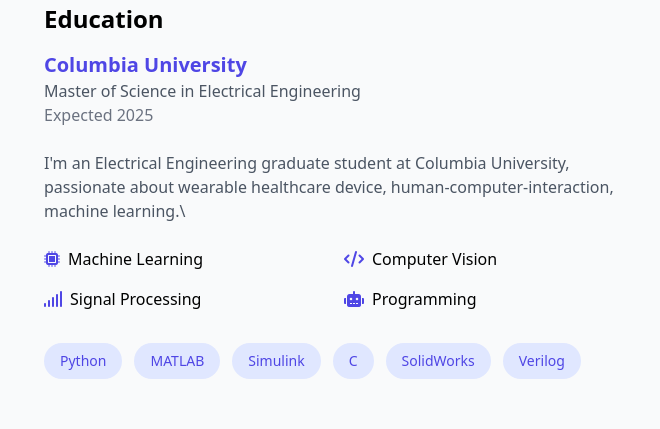
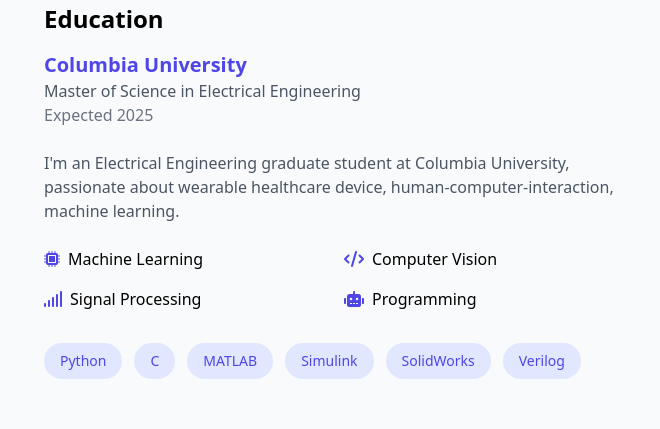
Before and after one commit to YiranHu0323/YiranHu0323.github.io, a plain HTML site: page index.html in a window 1280 px wide. Shown: the part 1001-1430 px from the top of the page, 620-1280 px from the left. Drawn offline with nearby package versions, Linux system fonts and the light colour scheme.

Commit message:
update index.html

```diff
--- a/index.html
+++ b/index.html
@@ -145,7 +145,7 @@
                         <p class="text-gray-600">Master of Science in Electrical Engineering</p>
                         <p class="text-gray-500">Expected 2025</p>
                     </div>
-                    <p class="text-gray-600 mb-6">I'm an Electrical Engineering graduate student at Columbia University, passionate about wearable healthcare device, human-computer-interaction, machine learning.\</p>
+                    <p class="text-gray-600 mb-6">I'm an Electrical Engineering graduate student at Columbia University, passionate about wearable healthcare device, human-computer-interaction, machine learning.</p>
                     <div class="grid grid-cols-2 gap-4 mb-8">
                         <div class="flex items-center space-x-2">
                             <i class="fas fa-microchip text-indigo-600"></i>
@@ -166,9 +166,9 @@
                     </div>
                     <div class="flex flex-wrap gap-3">
                         <span class="px-4 py-2 bg-indigo-100 text-indigo-600 rounded-full text-sm">Python</span>
+                        <span class="px-4 py-2 bg-indigo-100 text-indigo-600 rounded-full text-sm">C</span>
                         <span class="px-4 py-2 bg-indigo-100 text-indigo-600 rounded-full text-sm">MATLAB</span>
                         <span class="px-4 py-2 bg-indigo-100 text-indigo-600 rounded-full text-sm">Simulink</span>
-                        <span class="px-4 py-2 bg-indigo-100 text-indigo-600 rounded-full text-sm">C</span>
                         <span class="px-4 py-2 bg-indigo-100 text-indigo-600 rounded-full text-sm">SolidWorks</span>
                         <span class="px-4 py-2 bg-indigo-100 text-indigo-600 rounded-full text-sm">Verilog</span>
                     </div>
```
